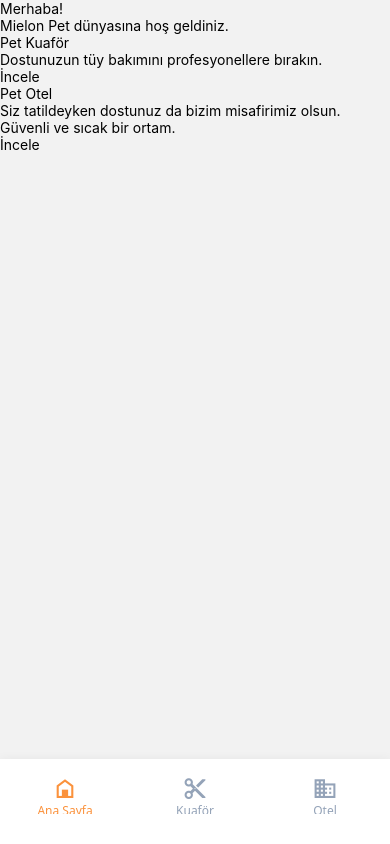
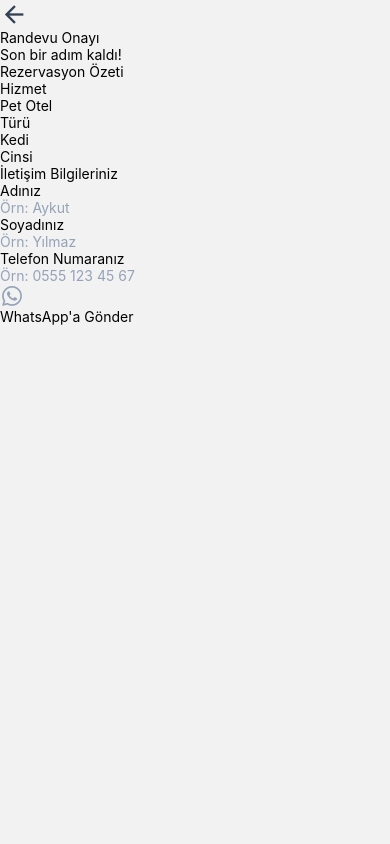
Before and after one commit to aykutqul35/mielon-app, a React Native app: screen /Checkout in a window 390 px wide. Built offline with nearby package versions, Linux system fonts and the light colour scheme.

Commit message:
Step 4: Final Checkout screen and WhatsApp integration

```diff
--- a/App.tsx
+++ b/App.tsx
@@ -1,10 +1,17 @@
 import { NavigationContainer } from '@react-navigation/native';
+import { createNativeStackNavigator } from '@react-navigation/native-stack';
 import AppNavigator from './src/navigation/AppNavigator';
+import CheckoutScreen from './src/screens/CheckoutScreen';
+
+const Stack = createNativeStackNavigator();
 
 export default function App() {
   return (
     <NavigationContainer>
-      <AppNavigator />
+      <Stack.Navigator screenOptions={{ headerShown: false }}>
+        <Stack.Screen name="MainTabs" component={AppNavigator} />
+        <Stack.Screen name="Checkout" component={CheckoutScreen} />
+      </Stack.Navigator>
     </NavigationContainer>
   );
 }
--- a/package.json
+++ b/package.json
@@ -5,6 +5,7 @@
   "dependencies": {
     "@react-navigation/bottom-tabs": "^7.18.5",
     "@react-navigation/native": "^7.3.5",
+    "@react-navigation/native-stack": "^7.17.7",
     "expo": "~57.0.1",
     "expo-image-picker": "~57.0.1",
     "expo-status-bar": "~57.0.0",
--- /dev/null
+++ b/src/screens/CheckoutScreen.tsx
@@ -0,0 +1,142 @@
+import React, { useState } from 'react';
+import { View, Text, TextInput, TouchableOpacity, ScrollView, Alert } from 'react-native';
+import { SafeAreaView } from 'react-native-safe-area-context';
+import { useRoute, useNavigation } from '@react-navigation/native';
+import { MaterialCommunityIcons } from '@expo/vector-icons';
+import { useGroomingStore } from '../store/useGroomingStore';
+import { useHotelStore } from '../store/useHotelStore';
+import { sendWhatsAppMessage } from '../utils/whatsapp';
+
+export default function CheckoutScreen() {
+  const route = useRoute<any>();
+  const navigation = useNavigation<any>();
+  const service = route.params?.service as 'Grooming' | 'Hotel';
+
+  const groomingState = useGroomingStore();
+  const hotelState = useHotelStore();
+
+  const petInfo = service === 'Grooming' ? groomingState : hotelState;
+
+  const [firstName, setFirstName] = useState('');
+  const [lastName, setLastName] = useState('');
+  const [phone, setPhone] = useState('');
+
+  const isFormValid = firstName.trim() !== '' && lastName.trim() !== '' && phone.trim() !== '';
+
+  const handleCheckout = async () => {
+    if (!isFormValid) {
+      Alert.alert('Eksik Bilgi', 'Lütfen kişisel bilgilerinizi eksiksiz doldurun.');
+      return;
+    }
+
+    // WhatsApp'a Gönder
+    await sendWhatsAppMessage(service, { firstName, lastName, phone }, petInfo);
+
+    // Başarılı ise global state'leri temizle ve ana ekrana dön
+    if (service === 'Grooming') {
+      groomingState.resetForm();
+    } else {
+      hotelState.resetForm();
+    }
+
+    navigation.reset({
+      index: 0,
+      routes: [{ name: 'MainTabs' }],
+    });
+  };
+
+  return (
+    <SafeAreaView className="flex-1 bg-slate-50">
+      <ScrollView className="flex-1 px-6 pt-4" showsVerticalScrollIndicator={false} contentContainerStyle={{ paddingBottom: 40 }}>
+
+        {/* Header */}
+        <View className="flex-row items-center mb-8">
+          <TouchableOpacity onPress={() => navigation.goBack()} className="mr-4 mt-2">
+            <MaterialCommunityIcons name="arrow-left" size={28} color="#334155" />
+          </TouchableOpacity>
+          <View className="mt-2">
+            <Text className="text-3xl font-bold text-slate-800">Randevu Onayı</Text>
+            <Text className="text-slate-500 mt-1">Son bir adım kaldı!</Text>
+          </View>
+        </View>
+
+        {/* Sipariş Özeti */}
+        <View className="bg-white rounded-3xl p-6 shadow-sm mb-6 border border-slate-100/50">
+          <Text className="text-lg font-bold text-slate-800 mb-4 border-b border-slate-100 pb-2">Rezervasyon Özeti</Text>
+          <View className="space-y-3">
+            <View className="flex-row justify-between mb-2">
+              <Text className="text-slate-500">Hizmet</Text>
+              <Text className="font-semibold text-slate-700">{service === 'Grooming' ? 'Pet Kuaför' : 'Pet Otel'}</Text>
+            </View>
+            <View className="flex-row justify-between mb-2">
+              <Text className="text-slate-500">Türü</Text>
+              <Text className="font-semibold text-slate-700">{petInfo.species === 'Dog' ? 'Köpek' : 'Kedi'}</Text>
+            </View>
+            <View className="flex-row justify-between">
+              <Text className="text-slate-500">Cinsi</Text>
+              <Text className="font-semibold text-slate-700">{petInfo.breed}</Text>
+            </View>
+
+            {service === 'Hotel' && (
+              <View className="mt-4 bg-orange-50 p-3 rounded-xl border border-orange-100">
+                <Text className="text-xs text-orange-600 mb-1 font-semibold">Otel Tarihleri</Text>
+                <Text className="text-sm text-slate-700">{hotelState.checkInDate} ➡️ {hotelState.checkOutDate}</Text>
+              </View>
+            )}
+          </View>
+        </View>
+
+        {/* Kişisel Bilgiler */}
+        <View className="mb-8 space-y-4">
+          <Text className="text-lg font-bold text-slate-800 mb-2 ml-1">İletişim Bilgileriniz</Text>
+
+          <View className="flex-row space-x-4 mb-4">
+            <View className="flex-1">
+              <Text className="text-sm font-semibold text-slate-700 mb-2 ml-1">Adınız</Text>
+              <TextInput
+                className="bg-white px-4 py-4 rounded-2xl border border-slate-200 text-slate-800 shadow-sm"
+                placeholder="Örn: Aykut"
+                placeholderTextColor="#94a3b8"
+                value={firstName}
+                onChangeText={setFirstName}
+              />
+            </View>
+            <View className="flex-1">
+              <Text className="text-sm font-semibold text-slate-700 mb-2 ml-1">Soyadınız</Text>
+              <TextInput
+                className="bg-white px-4 py-4 rounded-2xl border border-slate-200 text-slate-800 shadow-sm"
+                placeholder="Örn: Yılmaz"
+                placeholderTextColor="#94a3b8"
+                value={lastName}
+                onChangeText={setLastName}
+              />
+            </View>
+          </View>
+
+          <View>
+            <Text className="text-sm font-semibold text-slate-700 mb-2 ml-1">Telefon Numaranız</Text>
+            <TextInput
+              className="bg-white px-4 py-4 rounded-2xl border border-slate-200 text-slate-800 shadow-sm"
+              placeholder="Örn: 0555 123 45 67"
+              placeholderTextColor="#94a3b8"
+              keyboardType="phone-pad"
+              value={phone}
+              onChangeText={setPhone}
+            />
+          </View>
+        </View>
+
+        {/* WhatsApp Butonu */}
+        <TouchableOpacity
+          className={`py-4 rounded-2xl flex-row items-center justify-center shadow-md ${isFormValid ? 'bg-[#25D366]' : 'bg-slate-300'}`}
+          onPress={handleCheckout}
+          disabled={!isFormValid}
+        >
+          <MaterialCommunityIcons name="whatsapp" size={24} color={isFormValid ? 'white' : '#94a3b8'} />
+          <Text className={`font-bold text-lg ml-2 ${isFormValid ? 'text-white' : 'text-slate-500'}`}>WhatsApp'a Gönder</Text>
+        </TouchableOpacity>
+
+      </ScrollView>
+    </SafeAreaView>
+  );
+}
--- a/src/screens/GroomingScreen.tsx
+++ b/src/screens/GroomingScreen.tsx
@@ -2,6 +2,7 @@
 import { View, Text, TextInput, TouchableOpacity, ScrollView, Image, Alert } from 'react-native';
 import { SafeAreaView } from 'react-native-safe-area-context';
 import { MaterialCommunityIcons } from '@expo/vector-icons';
+import { useNavigation } from '@react-navigation/native';
 import * as ImagePicker from 'expo-image-picker';
 import { useGroomingStore } from '../store/useGroomingStore';
 
@@ -38,6 +39,8 @@
     }
   };
 
+  const navigation = useNavigation<any>();
+
   const isFormValid = species !== null && breed.trim() !== '' && age.trim() !== '' && weight.trim() !== '';
 
   const handleSubmit = () => {
@@ -45,7 +48,7 @@
       Alert.alert("Eksik Bilgi", "Lütfen tüm zorunlu alanları doldurun.");
       return;
     }
-    Alert.alert("Harika!", "Form başarıyla Zustand state'ine kaydedildi!");
+    navigation.navigate('Checkout', { service: 'Grooming' });
   };
 
   return (
--- a/src/screens/HotelScreen.tsx
+++ b/src/screens/HotelScreen.tsx
@@ -2,6 +2,7 @@
 import { View, Text, TextInput, TouchableOpacity, ScrollView, Alert } from 'react-native';
 import { SafeAreaView } from 'react-native-safe-area-context';
 import { MaterialCommunityIcons } from '@expo/vector-icons';
+import { useNavigation } from '@react-navigation/native';
 import { Calendar, DateData } from 'react-native-calendars';
 import { useHotelStore } from '../store/useHotelStore';
 import { fetchBlockedDates } from '../utils/mockApi';
@@ -103,6 +104,8 @@
     return marks;
   }, [blockedDates, checkInDate, checkOutDate]);
 
+  const navigation = useNavigation<any>();
+
   const isFormValid = checkInDate !== null && checkOutDate !== null && checkOutDate !== '' && species !== null && breed.trim() !== '' && age.trim() !== '';
 
   const handleSubmit = () => {
@@ -110,7 +113,7 @@
       Alert.alert("Eksik Bilgi", "Lütfen tarih aralığını ve dostumuzun bilgilerini doldurun.");
       return;
     }
-    Alert.alert("Harika!", "Otel rezervasyonunuz başarıyla kaydedildi! (Zustand state güncel)");
+    navigation.navigate('Checkout', { service: 'Hotel' });
   };
 
   return (
--- /dev/null
+++ b/src/utils/whatsapp.ts
@@ -0,0 +1,47 @@
+import { Linking, Alert } from 'react-native';
+
+const DUMMY_PHONE_NUMBER = '905551234567'; // Replace with a real number later
+
+export const sendWhatsAppMessage = async (
+  service: 'Grooming' | 'Hotel',
+  userInfo: { firstName: string; lastName: string; phone: string },
+  petInfo: any
+) => {
+  let message = `*Yeni Mielon Pet Rezervasyonu* 🐾\n\n`;
+  message += `👤 *Müşteri Bilgileri*\n`;
+  message += `Ad Soyad: ${userInfo.firstName} ${userInfo.lastName}\n`;
+  message += `Telefon: ${userInfo.phone}\n\n`;
+
+  message += `🛠 *Hizmet Tipi:* ${service === 'Grooming' ? 'Pet Kuaför' : 'Pet Otel'}\n\n`;
+
+  message += `🐶 *Dostumuzun Bilgileri*\n`;
+  message += `Türü: ${petInfo.species === 'Dog' ? 'Köpek' : 'Kedi'}\n`;
+  message += `Cinsi: ${petInfo.breed}\n`;
+  message += `Yaşı: ${petInfo.age}\n`;
+
+  if (service === 'Grooming') {
+    message += `Kilosu: ${petInfo.weight} kg\n`;
+  }
+
+  if (service === 'Hotel') {
+    message += `\n📅 *Otel Takvimi*\n`;
+    message += `Check-in: ${petInfo.checkInDate}\n`;
+    message += `Check-out: ${petInfo.checkOutDate}\n`;
+  }
+
+  message += `\nLütfen en kısa sürede dönüş yapınız.`;
+
+  const url = `whatsapp://send?phone=${DUMMY_PHONE_NUMBER}&text=${encodeURIComponent(message)}`;
+
+  try {
+    const supported = await Linking.canOpenURL(url);
+    if (supported) {
+      await Linking.openURL(url);
+    } else {
+      Alert.alert('Hata', 'WhatsApp uygulaması cihazınızda bulunamadı.');
+    }
+  } catch (err) {
+    console.error(err);
+    Alert.alert('Hata', 'Mesaj gönderilirken bir sorun oluştu.');
+  }
+};
```
Also changed, not shown: 1 other file (tests, documents, lock files or other folders).
